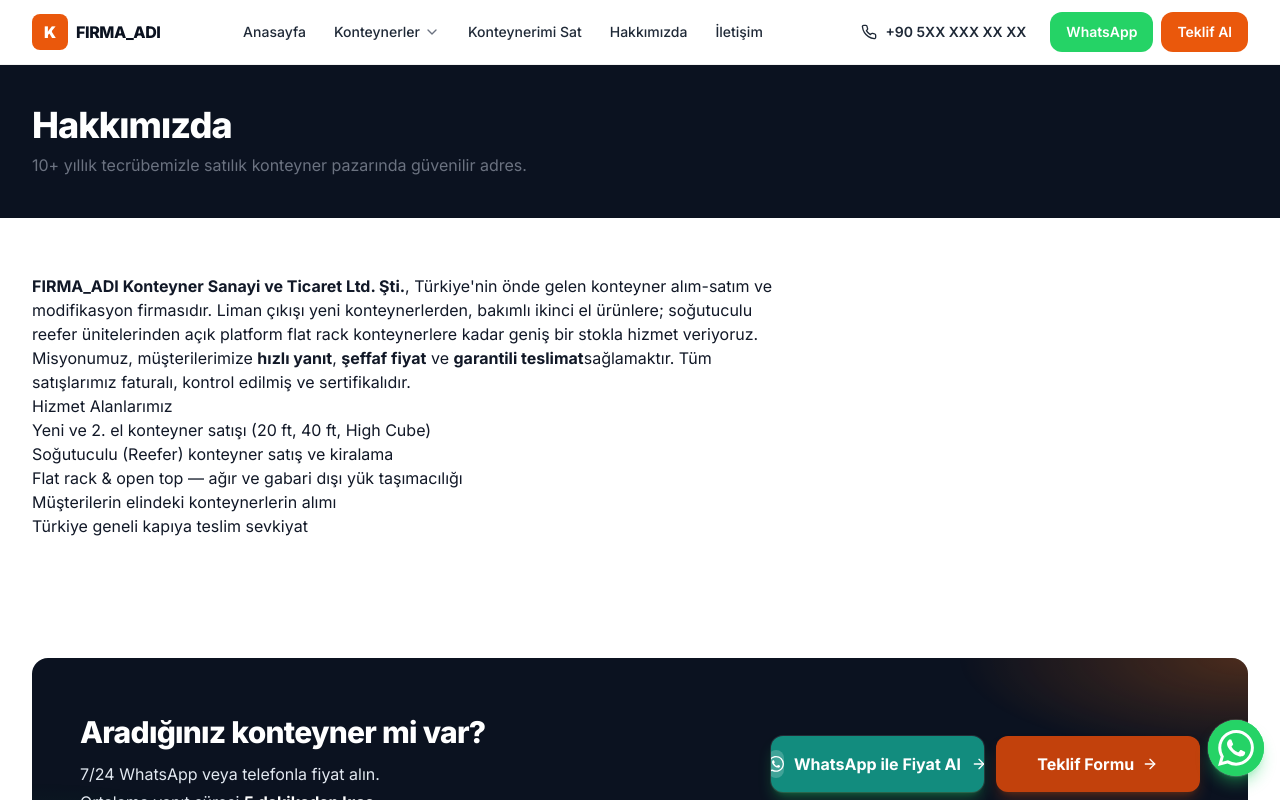
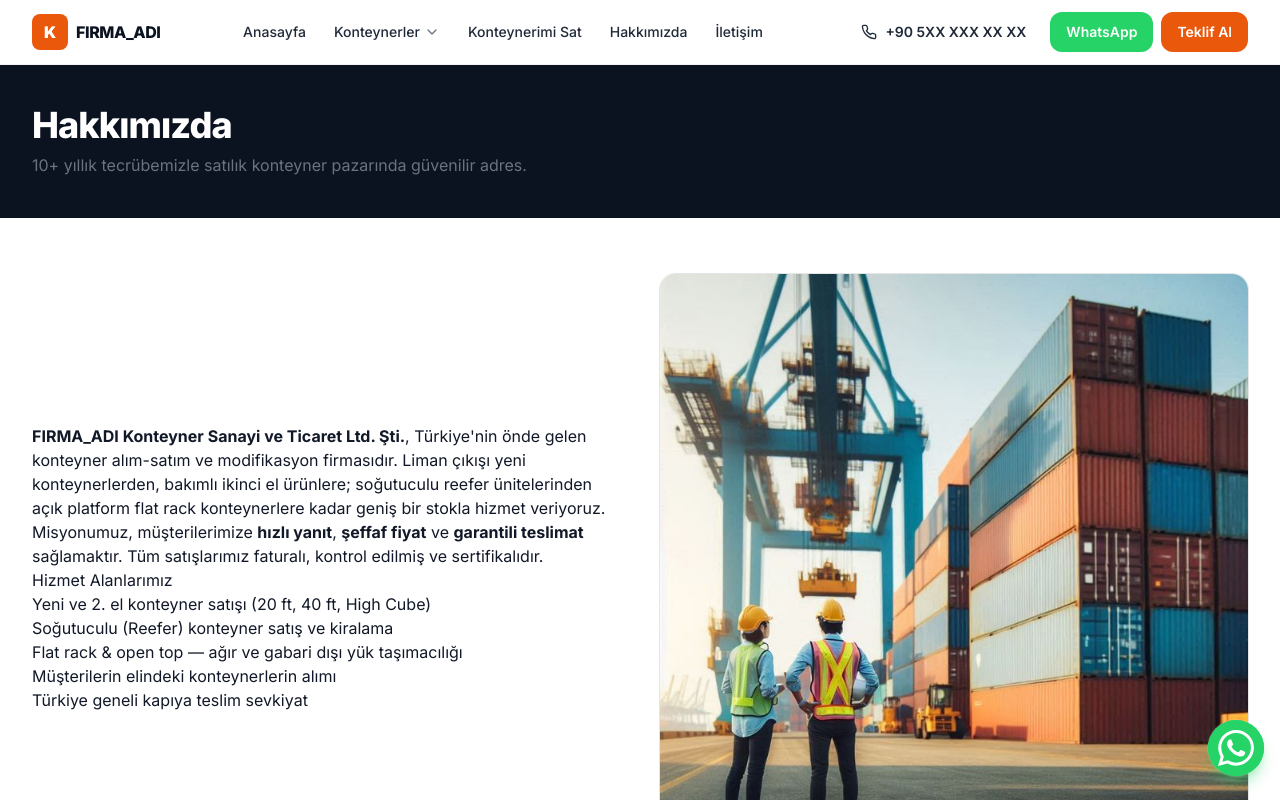
Before and after one commit to sukrugencoglu10/gnckon, a Next.js app: page /hakkimizda in a window 1280 px wide. Shown: the top 800 px of the page. Built offline with nearby package versions, Linux system fonts and the light colour scheme.

Commit message:
feat(ui): Hakkımızda sayfası görsel entegrasyonu ve metin boşluk düzeltmeleri

```diff
--- a/app/hakkimizda/page.tsx
+++ b/app/hakkimizda/page.tsx
@@ -1,3 +1,4 @@
+import Image from "next/image";
 import { CtaBanner } from "@/components/CtaBanner";
 import { buildMetadata } from "@/lib/seo";
 import { site } from "@/lib/site-config";
@@ -21,15 +22,13 @@ export default function HakkimizdaPage() {
       </section>
 
       <section className="container-x py-10 lg:py-14">
-        <div className="prose prose-neutral max-w-3xl">
+        <div className="grid gap-10 lg:grid-cols-2 lg:items-center">
+          <div className="prose prose-neutral max-w-none">
             <p>
-            <b>{site.legalName}</b>, Türkiye'nin önde gelen konteyner alım-satım ve modifikasyon firmasıdır.
-            Liman çıkışı yeni konteynerlerden, bakımlı ikinci el ürünlere; soğutuculu reefer ünitelerinden
-            açık platform flat rack konteynerlere kadar geniş bir stokla hizmet veriyoruz.
+              <b>{site.legalName}</b>, Türkiye'nin önde gelen konteyner alım-satım ve modifikasyon firmasıdır. Liman çıkışı yeni konteynerlerden, bakımlı ikinci el ürünlere; soğutuculu reefer ünitelerinden açık platform flat rack konteynerlere kadar geniş bir stokla hizmet veriyoruz.
             </p>
             <p>
-            Misyonumuz, müşterilerimize <b>hızlı yanıt</b>, <b>şeffaf fiyat</b> ve <b>garantili teslimat</b>
-            sağlamaktır. Tüm satışlarımız faturalı, kontrol edilmiş ve sertifikalıdır.
+              Misyonumuz, müşterilerimize <b>hızlı yanıt</b>, <b>şeffaf fiyat</b> ve <b>garantili teslimat</b> sağlamaktır. Tüm satışlarımız faturalı, kontrol edilmiş ve sertifikalıdır.
             </p>
             <h2>Hizmet Alanlarımız</h2>
             <ul>
@@ -40,6 +39,17 @@ export default function HakkimizdaPage() {
               <li>Türkiye geneli kapıya teslim sevkiyat</li>
             </ul>
           </div>
+
+          <div className="relative aspect-[4/3] w-full overflow-hidden rounded-2xl ring-1 ring-black/10 lg:aspect-[3/4] xl:aspect-square">
+            <Image
+              src="/hakkimizda.jpeg"
+              alt="Hakkımızda - GNCKON Konteyner"
+              fill
+              className="object-cover"
+              sizes="(max-width: 1024px) 100vw, 50vw"
+            />
+          </div>
+        </div>
       </section>
       <CtaBanner />
     </>
```
Also changed, not shown: public/hakkimizda.jpeg (added). Lines whose indentation alone changed are shown as unchanged.
